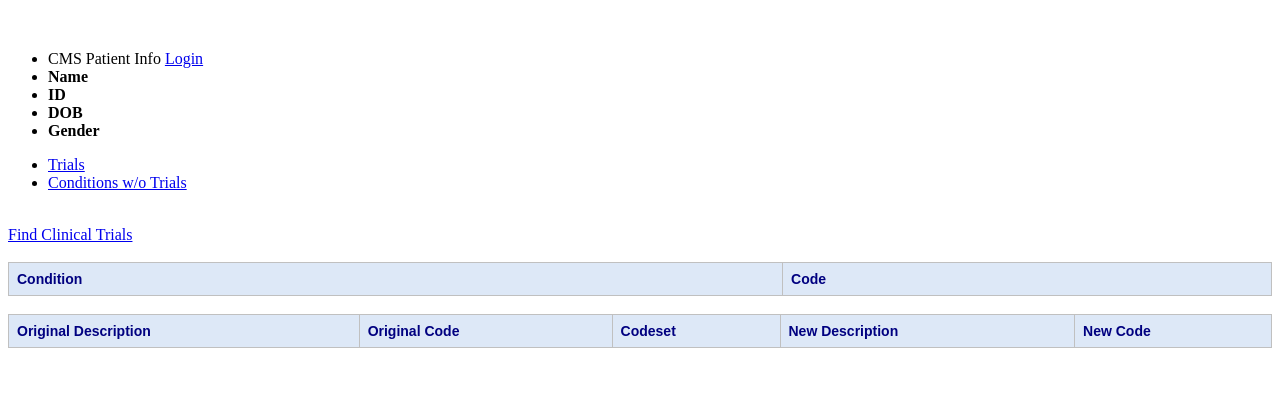
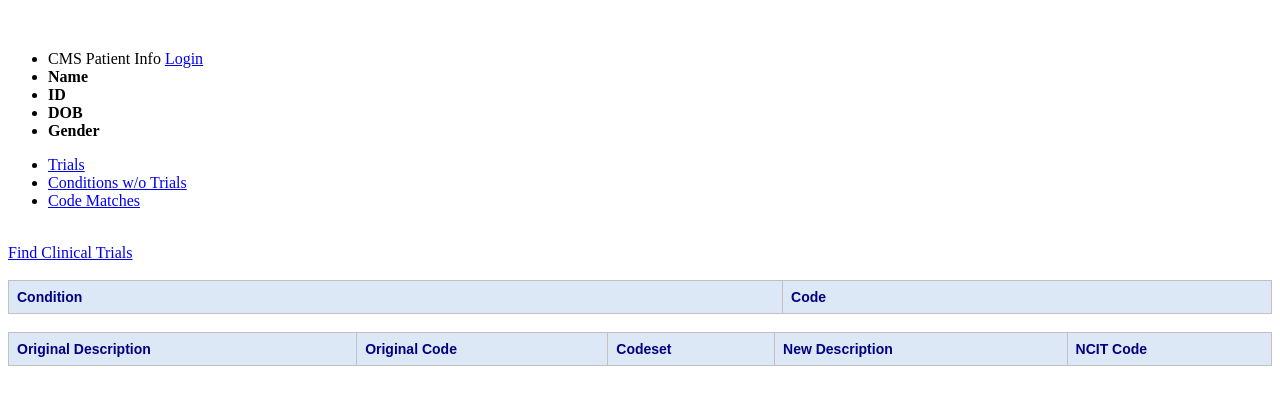
Before and after one commit to girls-computing-league/clinical-trial-selector, a Flask app: template templates/welcome.html in a window 1280 px wide. Shown: the part 224-629 px from the top of the page. Run offline with Flask 2, Linux system fonts and the light colour scheme; the template is opened without the code that fills it, so the values that code supplies are empty; some libraries are stand-ins or nearby versions.

Commit message:
made table with code matches

```diff
--- a/templates/welcome.html
+++ b/templates/welcome.html
@@ -12,6 +12,7 @@
     <ul class="nav nav-tabs" id="myTab">
         <li class="nav-item active"><a class="nav-link active" href="#trials" data-toggle="tab">Trials</a></li>
         <li class="nav-item"><a class="nav-link" href="#conditions" data-toggle="tab">Conditions w/o Trials</a></li>
+        <li class="nav-item"><a class="nav-link" href="#matches" data-toggle="tab">Code Matches</a></li>
     </ul>
 
     <div class="tab-content">
@@ -76,7 +77,7 @@
                         <th>Original Code</th>
                         <th>Codeset</th>
                         <th>New Description</th>
-                        <th>New Code</th>
+                        <th>NCIT Code</th>
                     </tr>
                 </thead>
                 <tbody>
```
